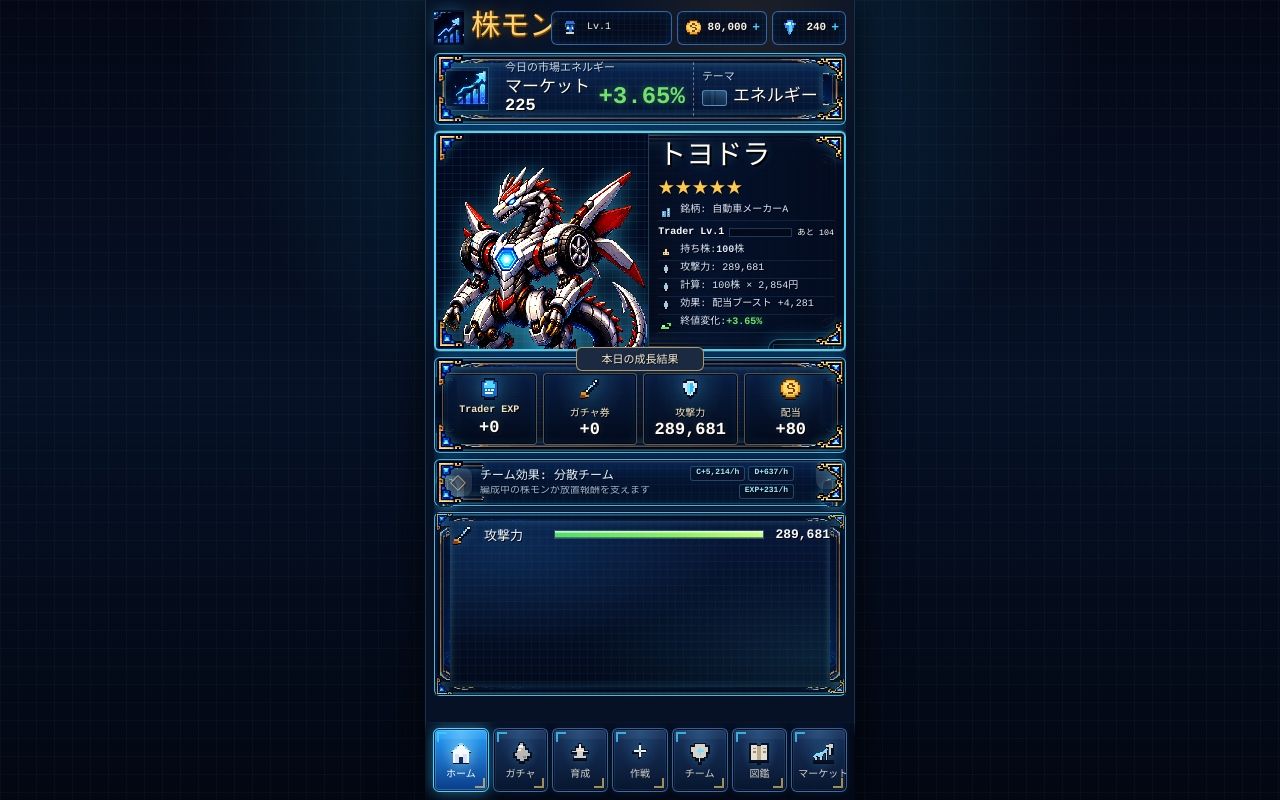
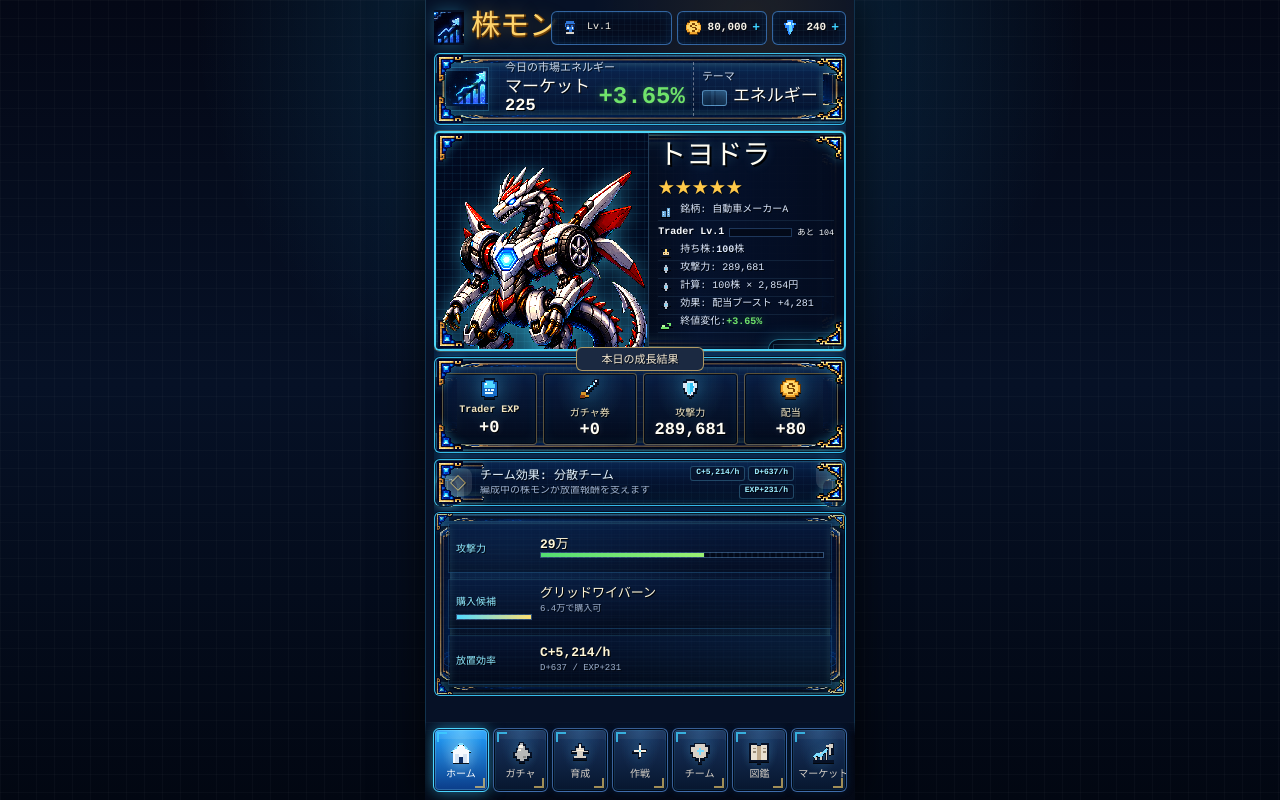
Before and after one commit to AtsushiSora/kabumon1, a Next.js app: page / in a window 1280 px wide. Built offline with nearby package versions, Linux system fonts and the light colour scheme.

Commit message:
Refine home dashboard layout

```diff
--- a/app/globals.css
+++ b/app/globals.css
@@ -1537,33 +1537,41 @@ button {
 
 .home-screen .stats-panel::before,
 .home-screen .stats-panel::after,
-.home-screen .stats-panel .frame-corner {
+.home-screen .stats-panel .frame-corner,
+.home-screen .home-dashboard-panel::before,
+.home-screen .home-dashboard-panel::after,
+.home-screen .home-dashboard-panel .frame-corner {
   width: 18px;
   height: 18px;
   opacity: 0.72;
 }
 
-.home-screen .stats-panel::before {
+.home-screen .stats-panel::before,
+.home-screen .home-dashboard-panel::before {
   top: 0;
   left: 0;
 }
 
-.home-screen .stats-panel::after {
+.home-screen .stats-panel::after,
+.home-screen .home-dashboard-panel::after {
   right: 0;
   bottom: 0;
 }
 
-.home-screen .stats-panel .frame-corner-tr {
+.home-screen .stats-panel .frame-corner-tr,
+.home-screen .home-dashboard-panel .frame-corner-tr {
   top: 0;
   right: 0;
 }
 
-.home-screen .stats-panel .frame-corner-bl {
+.home-screen .stats-panel .frame-corner-bl,
+.home-screen .home-dashboard-panel .frame-corner-bl {
   left: 0;
   bottom: 0;
 }
 
-.home-screen .stats-panel > .frame-edge-side {
+.home-screen .stats-panel > .frame-edge-side,
+.home-screen .home-dashboard-panel > .frame-edge-side {
   top: 13px;
   bottom: 13px;
   width: 15px;
@@ -1571,7 +1579,9 @@ button {
 }
 
 .home-screen .stats-panel > .frame-edge-top,
-.home-screen .stats-panel > .frame-edge-bottom {
+.home-screen .stats-panel > .frame-edge-bottom,
+.home-screen .home-dashboard-panel > .frame-edge-top,
+.home-screen .home-dashboard-panel > .frame-edge-bottom {
   left: 14px;
   right: 14px;
   height: 5px;
@@ -2032,6 +2042,106 @@ button {
     linear-gradient(180deg, rgba(8, 25, 59, 0.96), rgba(3, 10, 25, 0.96)),
     linear-gradient(90deg, rgba(83, 221, 114, 0.06), transparent 34%);
   background-size: 8px 8px, 8px 8px, auto, auto, auto, auto;
+}
+
+.home-dashboard-panel {
+  --ideal-panel-frame: var(--ideal-stats-frame);
+  position: relative;
+  flex: 1 1 auto;
+  display: grid;
+  grid-template-rows: repeat(3, minmax(0, 1fr));
+  gap: 6px;
+  min-height: 138px;
+  padding: 10px 13px;
+  overflow: hidden;
+  background:
+    linear-gradient(rgba(93, 215, 255, 0.045) 1px, transparent 1px),
+    linear-gradient(90deg, rgba(93, 215, 255, 0.032) 1px, transparent 1px),
+    radial-gradient(ellipse at 18% 20%, rgba(45, 150, 255, 0.16), transparent 46%),
+    radial-gradient(ellipse at 92% 80%, rgba(62, 208, 255, 0.1), transparent 42%),
+    linear-gradient(180deg, rgba(8, 25, 59, 0.96), rgba(3, 10, 25, 0.96));
+  background-size: 8px 8px, 8px 8px, auto, auto, auto;
+}
+
+.home-dashboard-panel > * {
+  position: relative;
+  z-index: 1;
+}
+
+.home-dashboard-main,
+.home-dashboard-goal,
+.home-dashboard-idle {
+  display: grid;
+  grid-template-columns: 76px minmax(0, 1fr);
+  column-gap: 8px;
+  align-content: center;
+  min-height: 0;
+  padding: 5px 7px;
+  border: 1px solid rgba(85, 198, 255, 0.18);
+  background:
+    linear-gradient(180deg, rgba(6, 25, 61, 0.52), rgba(2, 9, 24, 0.48)),
+    linear-gradient(rgba(255, 255, 255, 0.025) 1px, transparent 1px);
+  background-size: auto, 5px 5px;
+}
+
+.home-dashboard-main span,
+.home-dashboard-goal span,
+.home-dashboard-idle span {
+  grid-row: span 2;
+  align-self: center;
+  color: #8feaff;
+  font-size: 10px;
+  font-weight: 900;
+  text-shadow: 1px 1px 0 rgba(0, 0, 0, 0.82);
+}
+
+.home-dashboard-main strong,
+.home-dashboard-goal strong,
+.home-dashboard-idle strong {
+  min-width: 0;
+  overflow: hidden;
+  color: #fff6d6;
+  font-size: 13px;
+  font-weight: 900;
+  line-height: 1.1;
+  text-overflow: ellipsis;
+  white-space: nowrap;
+  text-shadow: 1px 1px 0 rgba(0, 0, 0, 0.9);
+}
+
+.home-dashboard-goal p,
+.home-dashboard-idle p {
+  margin: 2px 0 0;
+  overflow: hidden;
+  color: var(--muted);
+  font-size: 9px;
+  line-height: 1.2;
+  text-overflow: ellipsis;
+  white-space: nowrap;
+}
+
+.home-power-bar,
+.home-goal-bar {
+  height: 6px;
+  overflow: hidden;
+  border: 1px solid rgba(101, 159, 221, 0.44);
+  background:
+    repeating-linear-gradient(90deg, rgba(114, 195, 255, 0.08) 0 2px, transparent 2px 6px),
+    rgba(2, 8, 23, 0.92);
+}
+
+.home-power-bar i,
+.home-goal-bar i {
+  display: block;
+  height: 100%;
+}
+
+.home-power-bar i {
+  background: linear-gradient(90deg, #53dd72, #9bf173);
+}
+
+.home-goal-bar i {
+  background: linear-gradient(90deg, #51d9ff, #ffe071);
 }
 
 .home-screen .stat-row {
@@ -3461,6 +3571,31 @@ button {
     padding: 7px 9px 6px;
   }
 
+  .home-dashboard-panel {
+    min-height: 126px;
+    gap: 5px;
+    padding: 7px 9px 6px;
+  }
+
+  .home-dashboard-main,
+  .home-dashboard-goal,
+  .home-dashboard-idle {
+    grid-template-columns: 64px minmax(0, 1fr);
+    padding: 4px 6px;
+  }
+
+  .home-dashboard-main span,
+  .home-dashboard-goal span,
+  .home-dashboard-idle span {
+    font-size: 9px;
+  }
+
+  .home-dashboard-main strong,
+  .home-dashboard-goal strong,
+  .home-dashboard-idle strong {
+    font-size: 12px;
+  }
+
   .home-screen .stat-row {
     grid-template-columns: 84px 1fr 44px;
     min-height: 17px;
@@ -3784,6 +3919,11 @@ button {
     padding: 8px;
   }
 
+  .home-dashboard-panel {
+    min-height: 118px;
+    padding: 8px;
+  }
+
   .home-screen .stat-row {
     min-height: 17px;
   }
@@ -3843,6 +3983,11 @@ button {
     padding: 7px;
   }
 
+  .home-dashboard-panel {
+    min-height: 112px;
+    padding: 7px;
+  }
+
   .home-screen .stat-row {
     min-height: 16px;
   }
@@ -3876,4 +4021,11 @@ button {
     padding-top: 6px;
     padding-bottom: 6px;
   }
-}
+
+  .home-dashboard-panel {
+    min-height: 104px;
+    gap: 4px;
+    padding-top: 6px;
+    padding-bottom: 6px;
+  }
+}
--- a/app/page.tsx
+++ b/app/page.tsx
@@ -528,6 +528,23 @@ function HomePanel({
     ? Math.min(100, (offlineReward.hours / balance.offlineMaxHours) * 100)
     : 0;
   const offlineAtCap = offlineProgress >= 100;
+  const marketTarget = monsters
+    .map((monster) => {
+      const quote = getMarketQuote(state, monster.id);
+      return {
+        monster,
+        quote,
+        affordable: state.kabuCoins >= quote.buyPrice,
+        shortage: Math.max(0, quote.buyPrice - state.kabuCoins)
+      };
+    })
+    .sort((a, b) => {
+      if (a.affordable !== b.affordable) return a.affordable ? -1 : 1;
+      return a.quote.buyPrice - b.quote.buyPrice;
+    })[0];
+  const marketTargetProgress = marketTarget
+    ? Math.min(100, (state.kabuCoins / Math.max(1, marketTarget.quote.buyPrice)) * 100)
+    : 0;
 
   return (
     <div
@@ -663,7 +680,15 @@ function HomePanel({
         </div>
       </section>
 
-      <StatsPanel stats={displayStats} />
+      <HomeDashboardPanel
+        attack={displayStats.attack}
+        idleHourlyReward={idleHourlyReward}
+        targetName={marketTarget?.monster.name ?? "マーケット"}
+        targetPrice={marketTarget?.quote.buyPrice ?? 0}
+        targetShortage={marketTarget?.shortage ?? 0}
+        targetAffordable={Boolean(marketTarget?.affordable)}
+        targetProgress={marketTargetProgress}
+      />
     </div>
   );
 }
@@ -1286,6 +1311,54 @@ function StatsPanel({ stats }: { stats: MonsterStats }) {
   );
 }
 
+function HomeDashboardPanel({
+  attack,
+  idleHourlyReward,
+  targetName,
+  targetPrice,
+  targetShortage,
+  targetAffordable,
+  targetProgress
+}: {
+  attack: number;
+  idleHourlyReward: { kabuCoins: number; dividendCoins: number; exp: number };
+  targetName: string;
+  targetPrice: number;
+  targetShortage: number;
+  targetAffordable: boolean;
+  targetProgress: number;
+}) {
+  return (
+    <section className="home-dashboard-panel pixel-panel">
+      <FrameCorners />
+      <div className="home-dashboard-main">
+        <span>攻撃力</span>
+        <strong>{formatCompactAmount(attack)}</strong>
+        <div className="home-power-bar">
+          <i style={{ width: `${Math.min(100, (attack / 500000) * 100)}%` }} />
+        </div>
+      </div>
+      <div className="home-dashboard-goal">
+        <span>{targetAffordable ? "購入候補" : "次の目標"}</span>
+        <strong>{targetName}</strong>
+        <p>
+          {targetAffordable
+            ? `${formatCompactAmount(targetPrice)}で購入可`
+            : `あと${formatCompactAmount(targetShortage)}`}
+        </p>
+        <div className="home-goal-bar">
+          <i style={{ width: `${targetProgress}%` }} />
+        </div>
+      </div>
+      <div className="home-dashboard-idle">
+        <span>放置効率</span>
+        <strong>C+{formatCompactAmount(idleHourlyReward.kabuCoins)}/h</strong>
+        <p>D+{formatCompactAmount(idleHourlyReward.dividendCoins)} / EXP+{formatCompactAmount(idleHourlyReward.exp)}</p>
+      </div>
+    </section>
+  );
+}
+
 function FrameCorners() {
   return (
     <>
```
